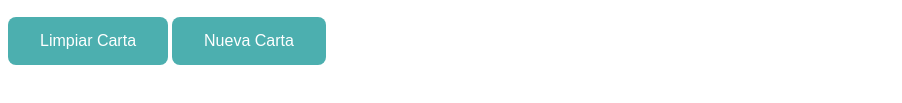
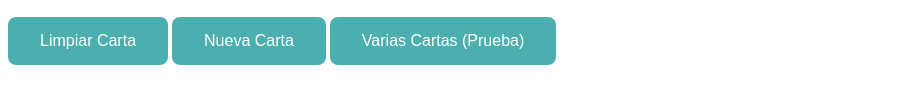
Before and after one commit to morenotos/mexicanLotteryCart, a plain HTML site: page index.html in a window 1280 px wide. Shown: the part 697-800 px from the top of the page, without its empty margins (0-902 px from the left). Drawn offline with Linux system fonts and the light colour scheme.

Commit message:
added function for the user to choose 1-4 carts.

```diff
--- a/index.html
+++ b/index.html
@@ -51,6 +51,7 @@
 
     <button class="button" onClick="cleanCart()">Limpiar Carta</button>
     <button class="button" onClick="getTableCart()">Nueva Carta</button>
+    <button class="button" onClick="getMultipleCarts()">Varias Cartas (Prueba)</button>
 
 
 
--- a/script.js
+++ b/script.js
@@ -106,21 +106,79 @@ function cleanCart() {
 };
 
 
+function getMultipleCarts() {
+  table0_exist = document.getElementById('table0');
+  table1_exist = document.getElementById('table1');
+  table2_exist = document.getElementById('table2');
+  table3_exist = document.getElementById('table3');
 
-/*
-<html>
-<head>
-<script type="text/javascript">
-function random_Image(){
-var randNum = Math.ceil(Math.random()*3);
-var myImage=document.getElementById('randomImage');
-myImage.src="images/ads/"+ randNum + ".png";
+  table_exist_list = [table0_exist, table1_exist, table2_exist, table3_exist];
+  console.log(table_exist_list)
+  console.log(table_exist_list[0])
+
+  for (let i=0; i<4; i++) {
+    if (table_exist_list[i] != null) {
+      document.getElementById('table' + i).remove();
+    } else {
+      continue;
+    }
+  }
+
+  var numberOfCarts = Number(document.getElementById('numberOfCarts').value);
+  console.log('number of carts: ' + numberOfCarts);
+  var carts = [];
+  let i;
+  for (i=0; i < numberOfCarts; i++) {
+    var cardNumbers = [];
+    while (cardNumbers.length < 16) {
+      var number = Math.floor((Math.random() * 54) + 1);
+      if (cardNumbers.includes(number)) {
+        continue
+      } else {
+          cardNumbers.push(number)
+          //console.log(cardNumbers)
+      }
+    }
+    cardNumbers[6] = cardNumbers[5]
+    carts.push(cardNumbers);
+  }
+  console.log(carts);
+
+  let j = 0
+  let pictureNumber = 0
+  numberList = 0
+  var body = document.body;
+  for (let list of carts) {
+    let table = document.createElement('table');
+    table.setAttribute("id", "table" + j);
+    //console.log(table);
+    j += 1;
+    for (k=0; k < 4; k++) {
+      let row = table.insertRow();
+      for (l=0; l < 4; l++) {
+        var td = row.insertCell();
+        td.addEventListener('click', function() {
+          selectSpace(this);
+        })
+        image = document.createElement('img');
+        image.src = cardPics[carts[numberList][pictureNumber]];
+        image.addEventListener('click', function() {
+          selectSpace(this);
+        })
+        td.appendChild(image);
+        row.appendChild(td);
+        if (pictureNumber == 15) {
+          pictureNumber = 0
+        } else {
+          pictureNumber += 1
+        }
+
+      }
+    }
+    body.appendChild(table);
+
+    numberList += 1
+  }
+
+
 }
-</script>
-/*
-</head>
-<body onload="random_image();">
-<p align=center><img border="0" src="images/ads/1.png" id="randomImage"></p>
-</body>
-</html>
-*/
```
